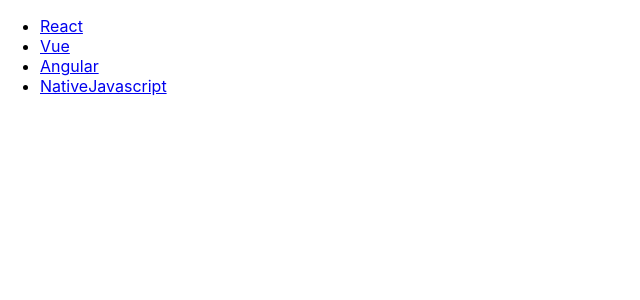
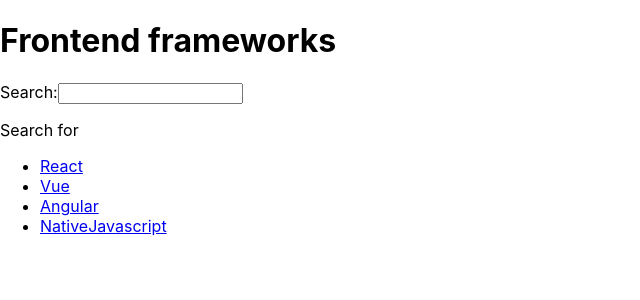
Before and after one commit to zcavic/the-road-to-react, a React (Create React App) app: page / in a window 1280 px wide. Shown: the top 300 px of the page, without its empty margins (0-640 px from the left). Built offline with nearby package versions, Linux system fonts and the light colour scheme.

Commit message:
Search for a particular framework

```diff
--- a/src/App.js
+++ b/src/App.js
@@ -28,6 +28,10 @@
         }
     ];
 
+    const handleSearch = (event) => {
+        console.log(event.target.value);
+    };
+
     const List = (props) => (
         <ul>
             {props.list.map((item) => (
@@ -44,21 +48,27 @@
         </li>
     );
 
-    const Search = () => {
+    const Search = (props) => {
         const [searchTerm, setSearchTerm] = React.useState("");
         const handleChange = (event) => {
             setSearchTerm(event.target.value);
+            props.onSearch(event);
         };
         return (
             <div>
                 <label htmlFor="search">Search:</label>
                 <input id="search" type="text" onChange={handleChange}></input>
+                <p>
+                    Search for <strong>{searchTerm}</strong>
+                </p>
             </div>
         );
     };
 
     return (
         <div>
+            <h1>Frontend frameworks</h1>
+            <Search onSearch={handleSearch}></Search>
             <List list={stories}></List>
         </div>
     );
```
